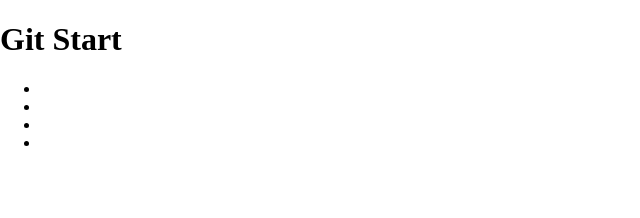
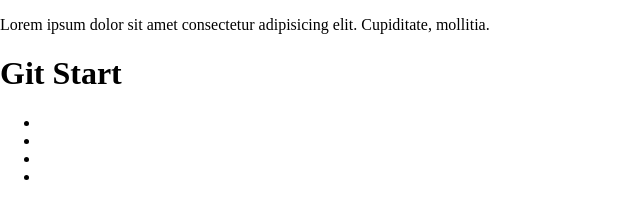
Before and after one commit to javascriptsergii/lesson_4-GIT-test, a plain HTML site: page index.html in a window 1280 px wide. Shown: the whole page, without its empty margins (0-640 px from the left). Drawn offline with Linux system fonts and the light colour scheme.

Commit message:
Added header block

```diff
--- a/index.html
+++ b/index.html
@@ -8,6 +8,9 @@
     <link rel="stylesheet" href="./style.css">
 </head>
 <body>
+    <header class="header">
+        <p>Lorem ipsum dolor sit amet consectetur adipisicing elit. Cupiditate, mollitia.</p>
+    </header>
   <h1>Git Start</h1>
   <nav class="nav">
       <ul class="menu">
```
